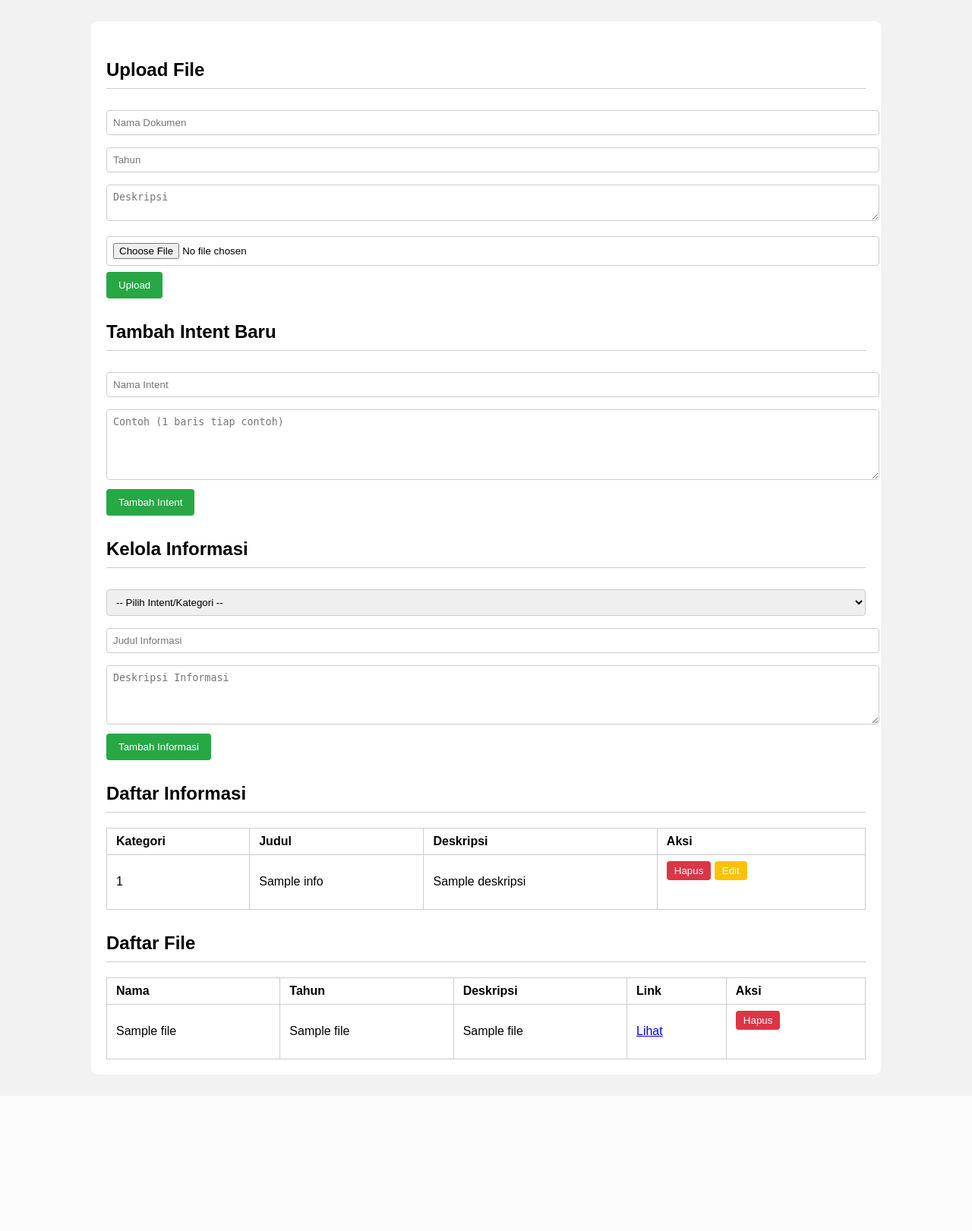
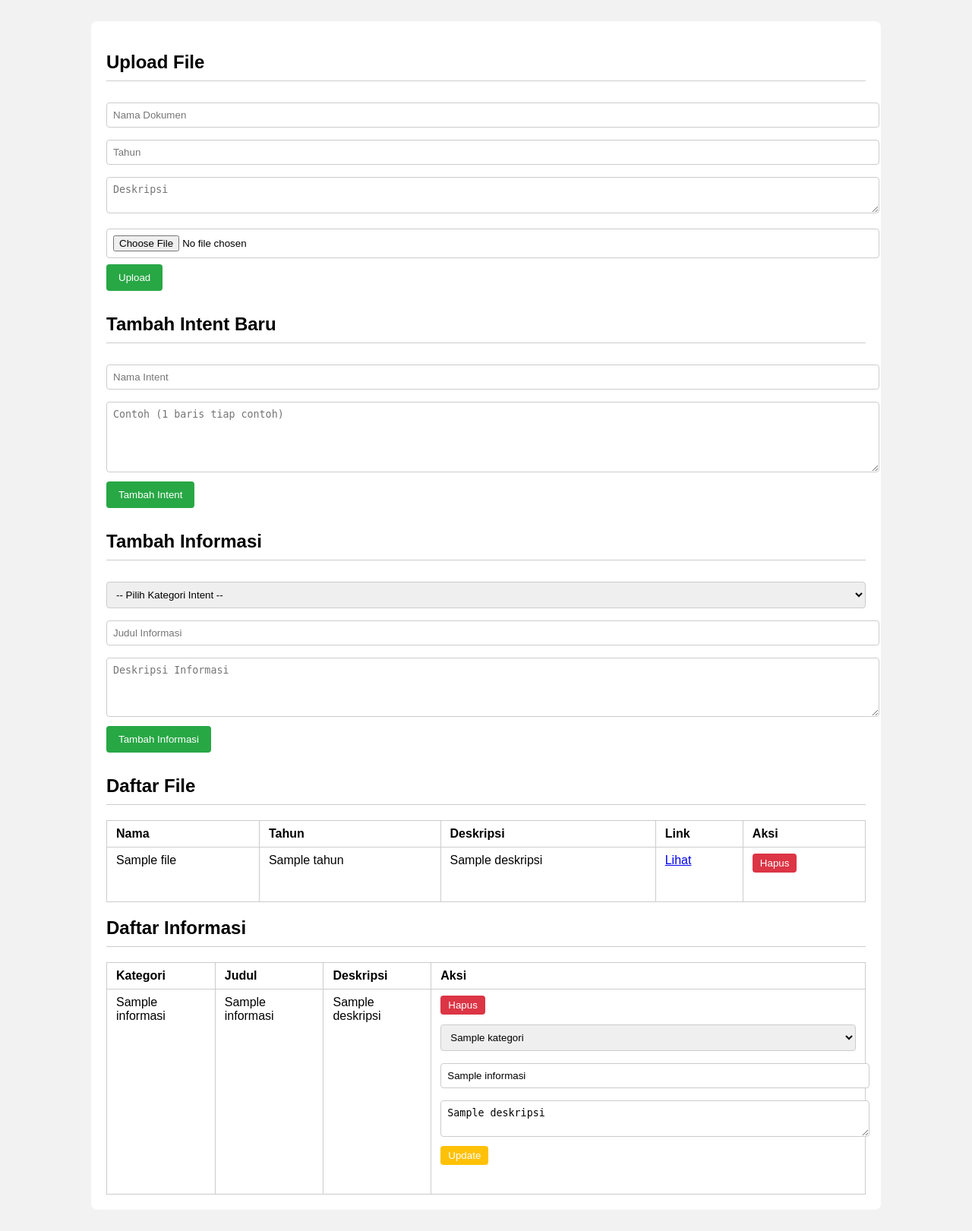
Before and after one commit to runxz/Academic_Chatbot-RASA-, a Flask app: template app/templates/admin_form.html in a window 1280 px wide. Shown: the whole page at 76% size. Before the commit the page ends 1395 px from the top, so only its background shows below. Run offline with Flask 3, Linux system fonts and the light colour scheme; the template is opened without the code that fills it: most values are stand-ins (such as "Sample title", 1, 10 or a date in 2020).

Commit message:
admin change

```diff
--- a/app/app.py
+++ b/app/app.py
@@ -100,7 +100,43 @@ def admin_panel():
         files = cur.fetchall()
         cur.execute("SELECT * FROM kategori_intent ORDER BY id DESC")
         kategori = cur.fetchall()
-    return render_template("admin_form.html", files=files, kategori=kategori)
+        cur.execute("SELECT i.id, i.kategori_id, k.nama_intent, i.judul, i.deskripsi FROM informasi i JOIN kategori_intent k ON i.kategori_id = k.id ORDER BY i.id DESC")
+        informasi = cur.fetchall()
+    return render_template("admin_form.html", files=files, kategori=kategori, informasi=informasi)
+
+@app.route("/admin/informasi", methods=["POST"])
+def admin_add_informasi():
+    kategori_id = request.form["kategori_id"]
+    judul = request.form["judul"]
+    deskripsi = request.form["deskripsi"]
+
+    conn = connect_db()
+    with conn.cursor() as cur:
+        cur.execute("INSERT INTO informasi (kategori_id, judul, deskripsi) VALUES (%s, %s, %s)",
+                    (kategori_id, judul, deskripsi))
+    conn.commit()
+    return redirect("/admin")
+
+@app.route("/admin/informasi/delete/<int:id>", methods=["POST"])
+def admin_delete_informasi(id):
+    conn = connect_db()
+    with conn.cursor() as cur:
+        cur.execute("DELETE FROM informasi WHERE id = %s", (id,))
+    conn.commit()
+    return redirect("/admin")
+
+@app.route("/admin/informasi/edit/<int:id>", methods=["POST"])
+def admin_edit_informasi(id):
+    judul = request.form["judul"]
+    deskripsi = request.form["deskripsi"]
+    kategori_id = request.form["kategori_id"]
+
+    conn = connect_db()
+    with conn.cursor() as cur:
+        cur.execute("UPDATE informasi SET kategori_id=%s, judul=%s, deskripsi=%s WHERE id=%s",
+                    (kategori_id, judul, deskripsi, id))
+    conn.commit()
+    return redirect("/admin")
 
 @app.route("/admin/upload_file", methods=["POST"])
 def upload_file():
--- a/app/templates/admin_form.html
+++ b/app/templates/admin_form.html
@@ -6,7 +6,7 @@
     <style>
         body { font-family: Arial, sans-serif; padding: 20px; background: #f2f2f2; }
         .container { max-width: 1000px; margin: auto; background: #fff; padding: 20px; border-radius: 8px; }
-        h2 { border-bottom: 1px solid #ccc; padding-bottom: 10px; margin-top: 30px; }
+        h2 { border-bottom: 1px solid #ccc; padding-bottom: 10px; }
         form { margin-bottom: 30px; }
         input, textarea, select {
             width: 100%; padding: 8px; margin: 8px 0; border: 1px solid #ccc; border-radius: 4px;
@@ -16,9 +16,9 @@
             border: none; border-radius: 4px; cursor: pointer;
         }
         table { width: 100%; border-collapse: collapse; margin-top: 20px; }
-        th, td { padding: 8px 12px; border: 1px solid #ccc; text-align: left; }
-        .delete-btn { background-color: #dc3545; color: white; border: none; padding: 5px 10px; border-radius: 4px; }
-        .edit-btn { background-color: #ffc107; color: white; border: none; padding: 5px 10px; border-radius: 4px; }
+        th, td { padding: 8px 12px; border: 1px solid #ccc; text-align: left; vertical-align: top; }
+        .delete-btn { background-color: #dc3545; color: white; border: none; padding: 5px 10px; border-radius: 4px; cursor: pointer; }
+        .edit-btn { background-color: #ffc107; color: white; border: none; padding: 5px 10px; border-radius: 4px; cursor: pointer; }
     </style>
 </head>
 <body>
@@ -39,47 +39,18 @@
         <button type="submit">Tambah Intent</button>
     </form>
 
-    <h2>Kelola Informasi</h2>
-    <form method="POST" action="/informasi">
+    <h2>Tambah Informasi</h2>
+    <form method="POST" action="/admin/informasi">
         <select name="kategori_id" required>
-            <option value="">-- Pilih Intent/Kategori --</option>
+            <option value="">-- Pilih Kategori Intent --</option>
             {% for k in kategori %}
-                <option value="{{ k['id'] }}">{{ k['nama_intent'] }}</option>
+                <option value="{{ k.id }}">{{ k.nama_intent }}</option>
             {% endfor %}
         </select>
         <input type="text" name="judul" placeholder="Judul Informasi" required>
         <textarea name="deskripsi" placeholder="Deskripsi Informasi" rows="4" required></textarea>
         <button type="submit">Tambah Informasi</button>
     </form>
-
-    <h2>Daftar Informasi</h2>
-    <table>
-        <thead>
-            <tr>
-                <th>Kategori</th>
-                <th>Judul</th>
-                <th>Deskripsi</th>
-                <th>Aksi</th>
-            </tr>
-        </thead>
-        <tbody>
-        {% for info in informasi %}
-            <tr>
-                <td>{{ info['kategori_id'] }}</td>
-                <td>{{ info['judul'] }}</td>
-                <td>{{ info['deskripsi'] }}</td>
-                <td>
-                    <form method="POST" action="/informasi/{{ info['id'] }}?_method=DELETE" style="display:inline-block;">
-                        <button type="submit" class="delete-btn">Hapus</button>
-                    </form>
-                    <form method="GET" action="/informasi/{{ info['id'] }}/edit" style="display:inline-block;">
-                        <button type="submit" class="edit-btn">Edit</button>
-                    </form>
-                </td>
-            </tr>
-        {% endfor %}
-        </tbody>
-    </table>
 
     <h2>Daftar File</h2>
     <table>
@@ -95,13 +66,52 @@
         <tbody>
         {% for f in files %}
             <tr>
-                <td>{{ f[1] }}</td>
-                <td>{{ f[2] }}</td>
-                <td>{{ f[3] }}</td>
-                <td><a href="{{ f[4] }}" target="_blank">Lihat</a></td>
+                <td>{{ f.nama }}</td>
+                <td>{{ f.tahun }}</td>
+                <td>{{ f.deskripsi }}</td>
+                <td><a href="{{ f.link }}" target="_blank">Lihat</a></td>
                 <td>
-                    <form method="POST" action="/admin/delete_file/{{ f[0] }}">
+                    <form method="POST" action="/admin/delete_file/{{ f.id }}">
                         <button type="submit" class="delete-btn">Hapus</button>
+                    </form>
+                </td>
+            </tr>
+        {% endfor %}
+        </tbody>
+    </table>
+
+    <h2>Daftar Informasi</h2>
+    <table>
+        <thead>
+            <tr>
+                <th>Kategori</th>
+                <th>Judul</th>
+                <th>Deskripsi</th>
+                <th>Aksi</th>
+            </tr>
+        </thead>
+        <tbody>
+        {% for i in informasi %}
+            <tr>
+                <td>{{ i.nama_intent }}</td>
+                <td>{{ i.judul }}</td>
+                <td>{{ i.deskripsi }}</td>
+                <td>
+                    <!-- Tombol hapus -->
+                    <form method="POST" action="/admin/informasi/delete/{{ i.id }}" style="display:inline;">
+                        <button type="submit" class="delete-btn">Hapus</button>
+                    </form>
+
+                    <!-- Form edit inline -->
+                    <form method="POST" action="/admin/informasi/edit/{{ i.id }}" style="margin-top:5px;">
+                        <select name="kategori_id" required>
+                            {% for k in kategori %}
+                                <option value="{{ k.id }}" {% if k.id == i.kategori_id %}selected{% endif %}>{{ k.nama_intent }}</option>
+                            {% endfor %}
+                        </select>
+                        <input type="text" name="judul" value="{{ i.judul }}" required>
+                        <textarea name="deskripsi" rows="2" required>{{ i.deskripsi }}</textarea>
+                        <button type="submit" class="edit-btn">Update</button>
                     </form>
                 </td>
             </tr>
```
